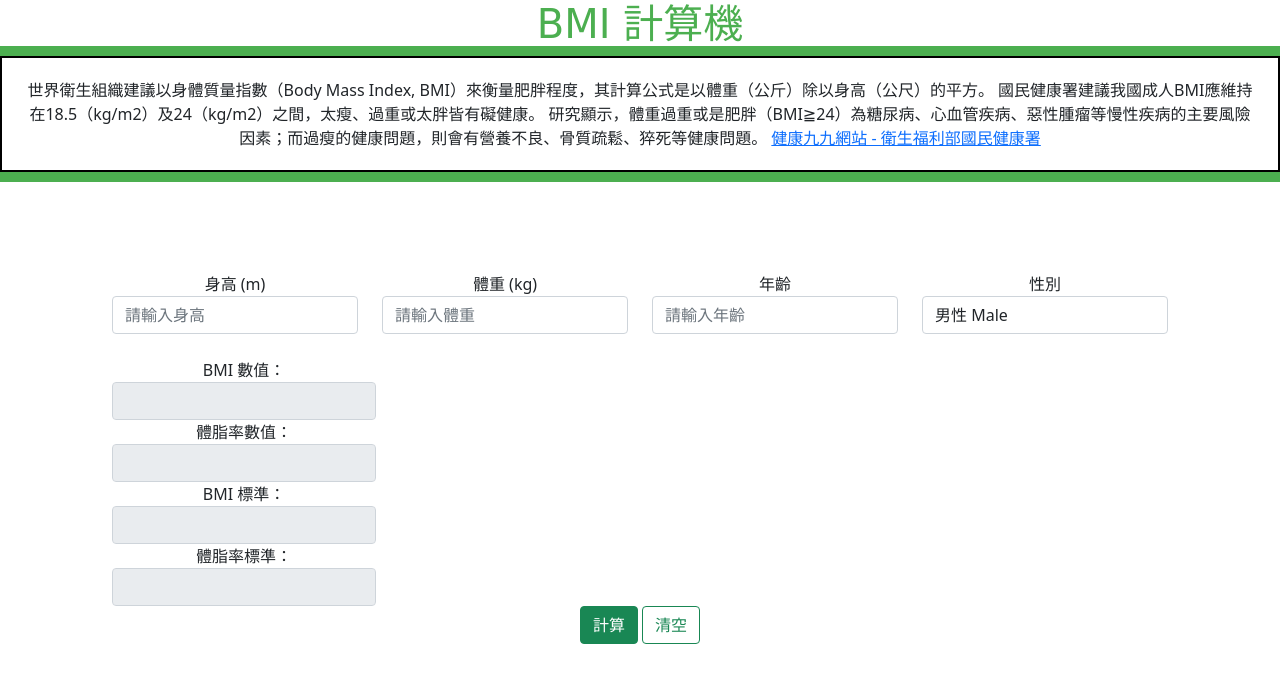
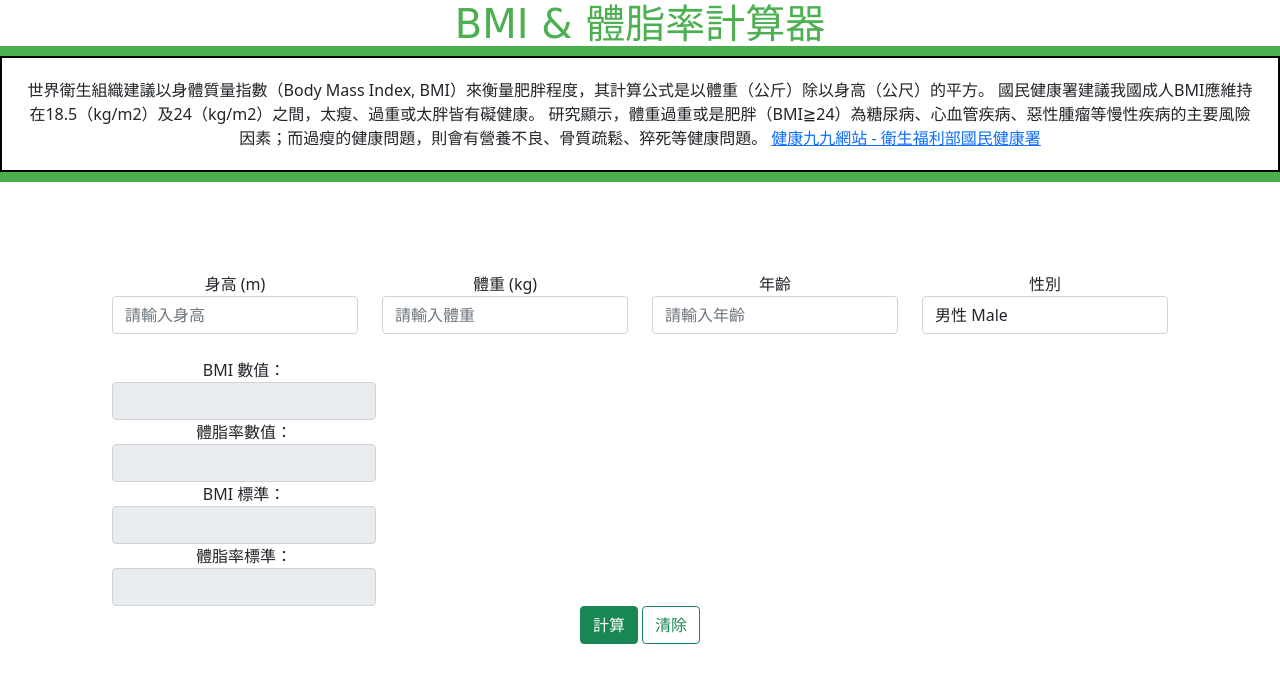
Before and after one commit to mschiao/mschiao.github.io, a plain HTML site: page index.html in a window 1280 px wide. Drawn offline with nearby package versions, Linux system fonts and the light colour scheme.

Commit message:
add index

```diff
--- a/index.html
+++ b/index.html
@@ -137,7 +137,7 @@
 
 <body>
 
-	<h1>BMI 計算機</h1>
+	<h1>BMI & 體脂率計算器</h1>
 
 	<div class="top">世界衛生組織建議以身體質量指數（Body Mass Index, BMI）來衡量肥胖程度，其計算公式是以體重（公斤）除以身高（公尺）的平方。
 		國民健康署建議我國成人BMI應維持在18.5（kg/m2）及24（kg/m2）之間，太瘦、過重或太胖皆有礙健康。
@@ -247,7 +247,7 @@
 					<button type="button" class="btn btn-success" id="calc">計算</button>
 
 					<!-- 清空按鈕 -->
-					<button type="reset" class="btn btn-outline-success" id="reset">清空</button>
+					<button type="reset" class="btn btn-outline-success" id="reset">清除</button>
 				</form>
 			</div>
 
```
